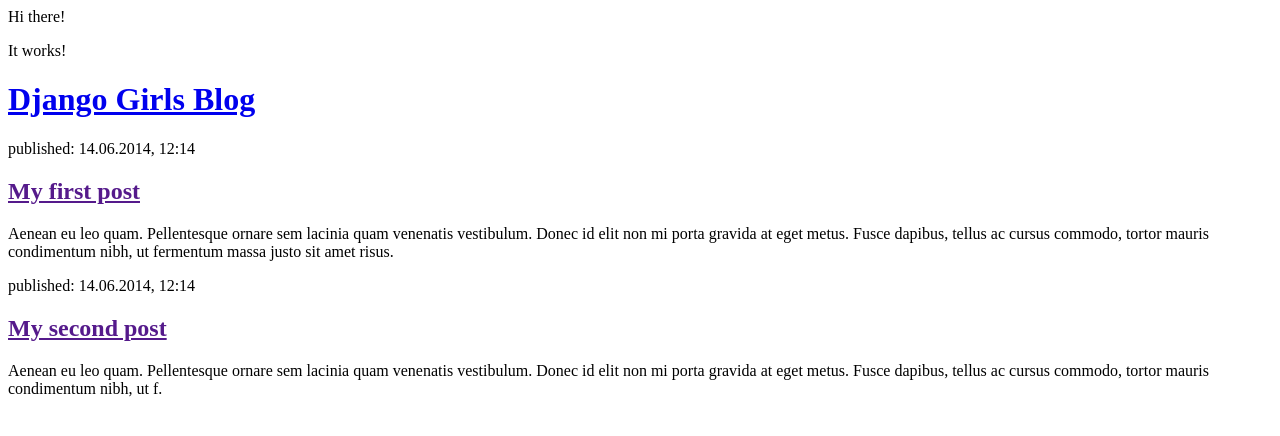
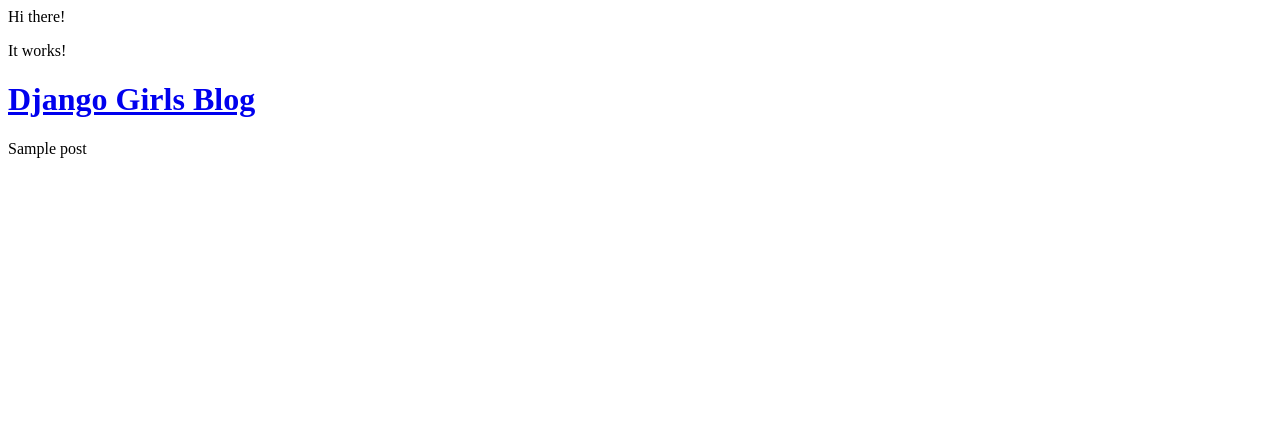
Before and after one commit to fernandezpedrodavid/my-firts-blog, a Django app: page / in a window 1280 px wide. Shown: the top 436 px of the page. Run offline with Django 3.2, Linux system fonts and the light colour scheme; tables that the repository leaves empty hold one stand-in row (values such as "Sample post").

Commit message:
Templates modificados para mostrar post desde base de datos.

```diff
--- a/blog/templates/Blog/post_list.html
+++ b/blog/templates/Blog/post_list.html
@@ -17,15 +17,8 @@
         </div>
 
         <div>
-            <p>published: 14.06.2014, 12:14</p>
-            <h2><a href="">My first post</a></h2>
-            <p>Aenean eu leo quam. Pellentesque ornare sem lacinia quam venenatis vestibulum. Donec id elit non mi porta gravida at eget metus. Fusce dapibus, tellus ac cursus commodo, tortor mauris condimentum nibh, ut fermentum massa justo sit amet risus.</p>
+            {% for post in posts %} {{ post }}{% endfor %}
         </div>
 
-        <div>
-            <p>published: 14.06.2014, 12:14</p>
-            <h2><a href="">My second post</a></h2>
-            <p>Aenean eu leo quam. Pellentesque ornare sem lacinia quam venenatis vestibulum. Donec id elit non mi porta gravida at eget metus. Fusce dapibus, tellus ac cursus commodo, tortor mauris condimentum nibh, ut f.</p>
-        </div>
     </body>
 </html>
--- a/blog/views.py
+++ b/blog/views.py
@@ -2,4 +2,8 @@ from django.shortcuts import render
 
 # Create your views here.
 def post_list(request):
-    return render(request, 'blog/post_list.html', {})
+    posts = Post.objects.filter(published_date__lte=timezone.now()).order_by('published_date')
+    return render(request, 'blog/post_list.html', {'posts': posts})
+from django.shortcuts import render
+from django.utils import timezone
+from .models import Post
```
